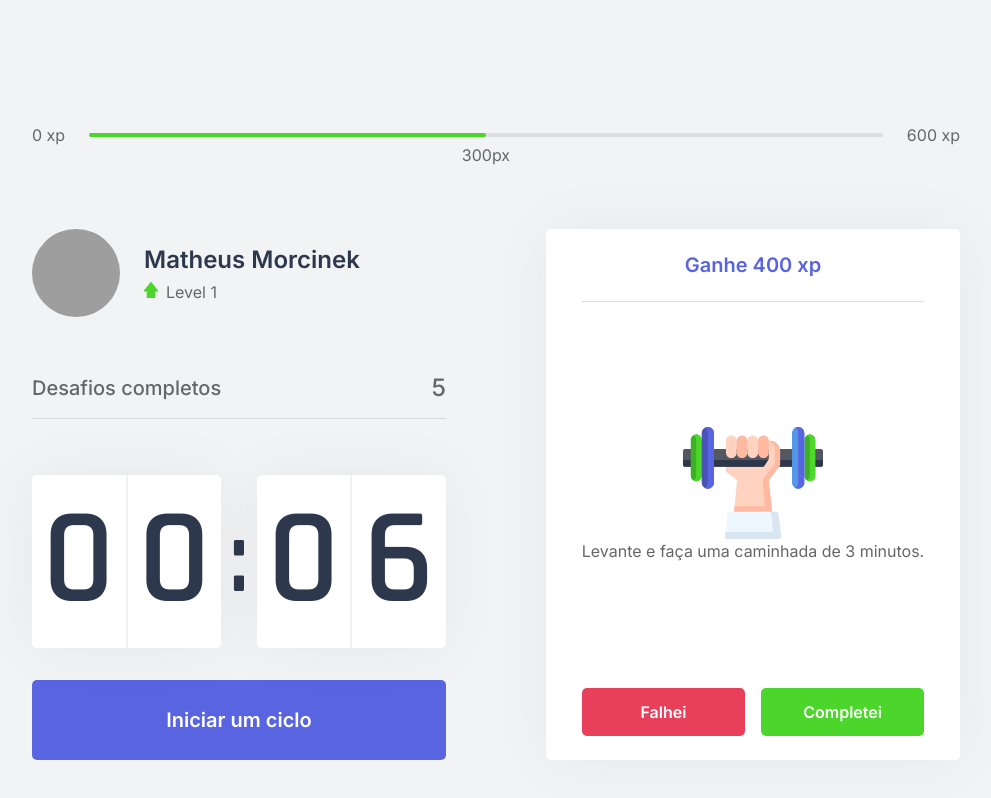
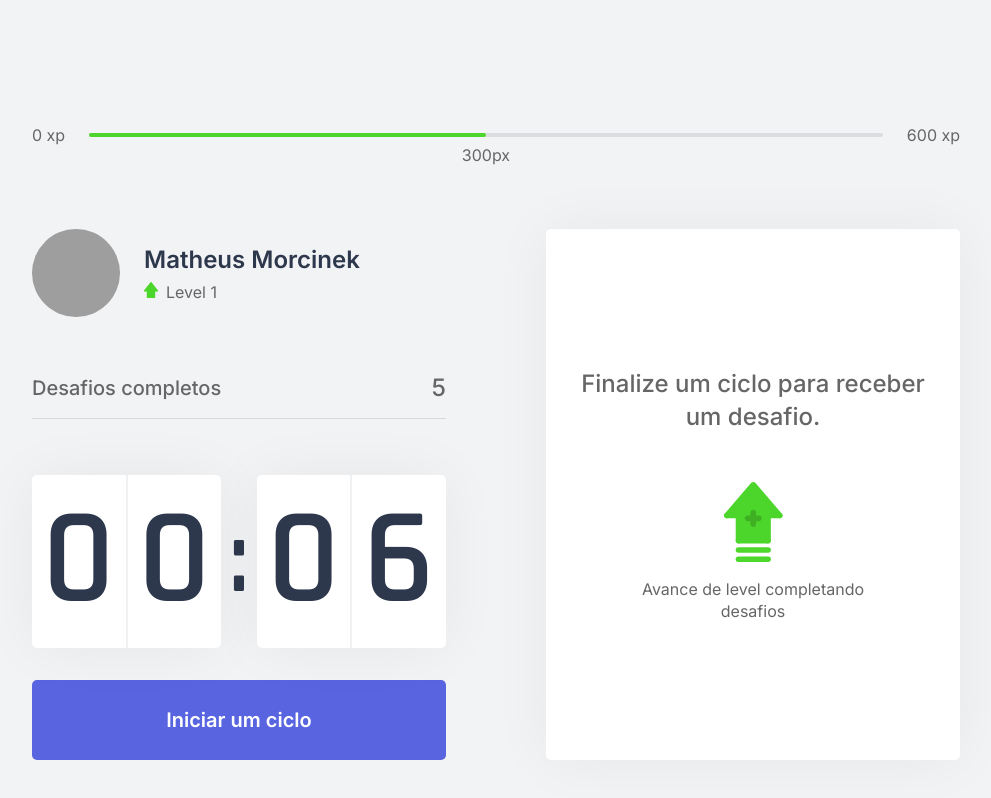
Before and after one commit to matheusmorcinek/moveit-app, a Next.js app: page / in a window 1280 px wide. Shown: the whole page, without its empty margins (144-1135 px from the left). Built offline with nearby package versions, Linux system fonts and the light colour scheme; grey boxes are pictures that could not be loaded.

Commit message:
sending a challenge through a context to the challengebox component

```diff
--- a/src/components/ChallangeBox.tsx
+++ b/src/components/ChallangeBox.tsx
@@ -5,26 +5,24 @@ import styles from '../styles/components/ChallangeBox.module.css';
 
 export function ChallangeBox() {
 
-    const contextData = useContext(ChallangesContext);
-    console.log(contextData);
-
-    const hasActiveChallange = true;
+    const { activeChallange } = useContext(ChallangesContext);
 
     return (
         <div className={styles.challangeBoxContainer}>
 
             {
-                hasActiveChallange ?
+                activeChallange ?
                     (
                         <div className={styles.challangeActive}>
 
                             <header>
-                                Ganhe 400 xp
+                                Ganhe {activeChallange.amount} xp
                             </header>
 
                             <main>
-                                <img src='icons/body.svg' />
-                                <p>Levante e faça uma caminhada de 3 minutos.</p>
+                                <img src={`icons/${activeChallange.type}.svg`} />
+                                <strong>Novo desafio</strong>
+                                <p>{activeChallange.description}</p>
                             </main>
 
                             <footer>
--- a/src/contexts/ChallangeContext.tsx
+++ b/src/contexts/ChallangeContext.tsx
@@ -1,14 +1,22 @@
 import { createContext, useState, ReactNode } from 'react';
+import challanges from '../../challenges.json';
 
 interface ChallangesProviderProps {
     children: ReactNode
 }
 
+interface Challange {
+    type: 'body' | 'eye',
+    description: string,
+    amount: number
+}
+
 interface ChallangesContextData {
     level: number,
     currentExperience: number,
+    challangesCompleted: number,
+    activeChallange: Challange,
     levelUp: () => void,
-    challangeCompleted: number,
     startNewChallange: () => void
 }
 
@@ -19,13 +27,22 @@ export function ChallangesProvider({ children }: ChallangesProviderProps) {
     const [level, setLevel] = useState(1);
     const [currentExperience, setCurrentExperience] = useState(0);
     const [challangesCompleted, setChallangesCompleted] = useState(0);
+    const [activeChallange, setActiveChallange] = useState(null);
 
     function levelUp() {
         setLevel(level + 1);
     }
 
     function startNewChallange() {
+
+        const ramdomChallangeIndex = Math.floor(Math.random() * challanges.length);
+
+        const challange = challanges[ramdomChallangeIndex];
+
+        setActiveChallange(challange);
+
         console.log('New Challange');
+        console.log(challange);
     }
 
     return (<ChallangesContext.Provider
@@ -33,6 +50,7 @@ export function ChallangesProvider({ children }: ChallangesProviderProps) {
             level,
             currentExperience,
             challangesCompleted,
+            activeChallange,
             levelUp,
             startNewChallange
         }}>
```
